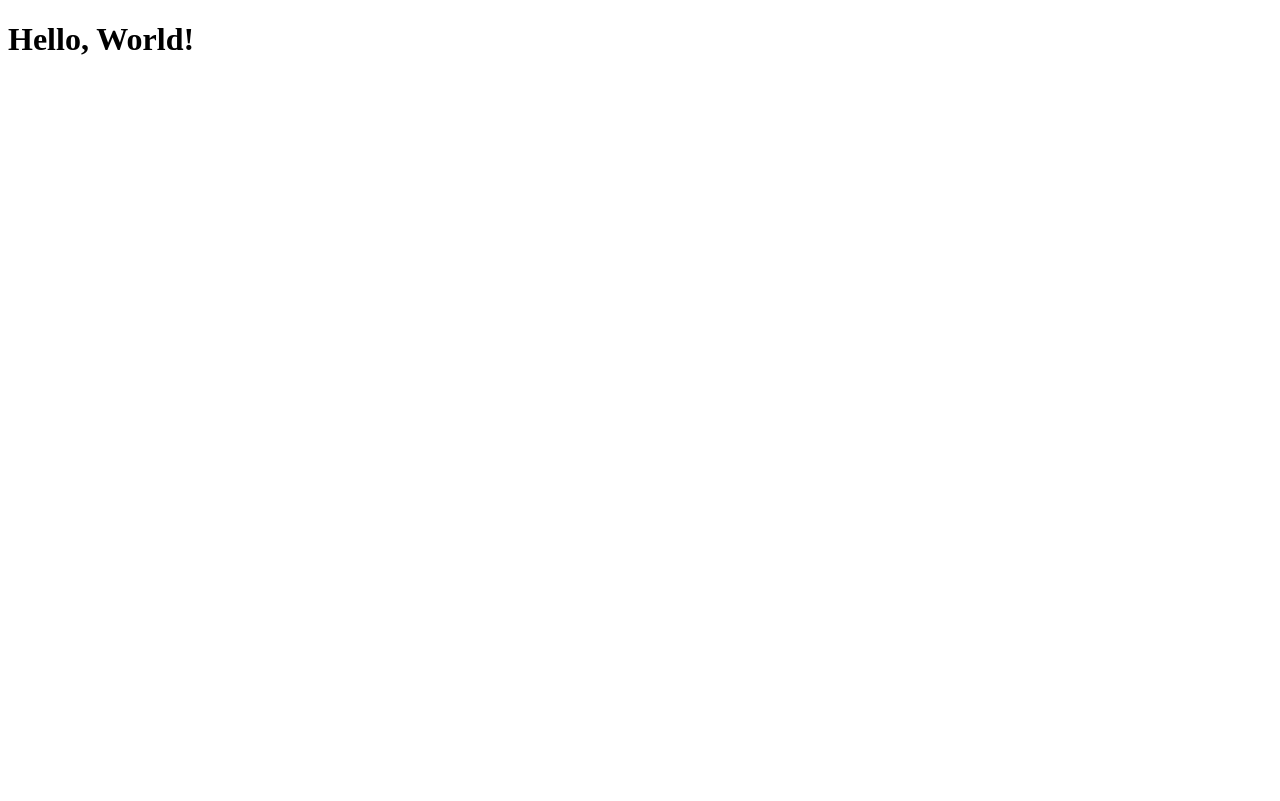
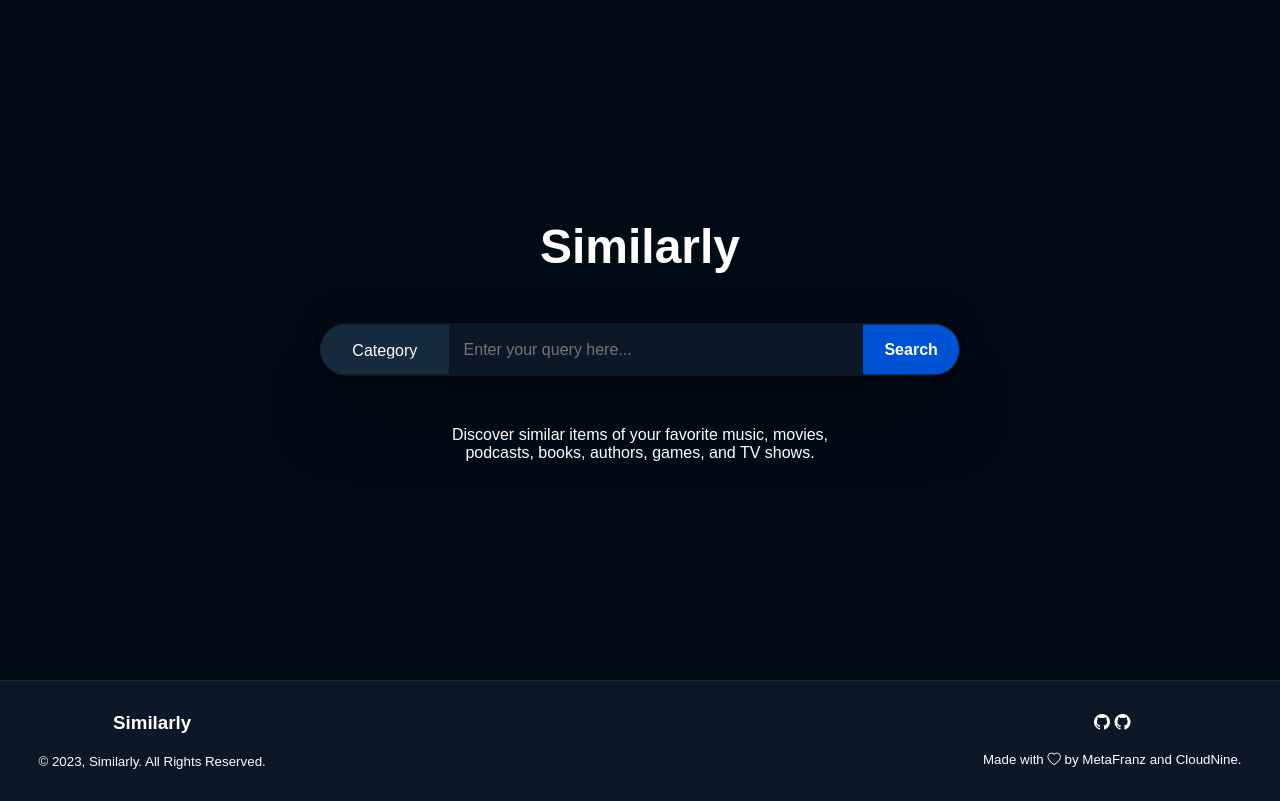
Before and after one commit to Franz1033/similarly, a Django app: page / in a window 1280 px wide. Before the commit the page is almost empty. Before the commit the page ends 55 px from the top, so only its background shows below. Run offline with Django 4.2, Linux system fonts and the light colour scheme; parts of the project's set-up code (start-up, migrations or seed data) failed here and were passed over.

Commit message:
designed homepage

```diff
--- a/main_app/static/main_app/styles.css
+++ b/main_app/static/main_app/styles.css
@@ -1,3 +1,23 @@
+:root {
+    --color-1: #000b16;
+    --color-2: #162b40;
+    --color-3: #0c1827;
+    --color-4: #0052D4;
+    --shadow: rgba(0, 0, 0, 0.25) 0px 54px 55px, rgba(0, 0, 0, 0.12) 0px -12px 30px, rgba(0, 0, 0, 0.12) 0px 4px 6px, rgba(0, 0, 0, 0.17) 0px 12px 13px, rgba(0, 0, 0, 0.09) 0px -3px 5px;;
+    --hover-shadow: rgba(14, 30, 37, 0.12) 0px 2px 4px 0px, rgba(14, 30, 37, 0.32) 0px 2px 16px 0px;
+}
+
+* {
+    margin: 0;
+    padding: 0;
+    font-family: 'Kanit', sans-serif;
+}
+
+body {
+    color: var(--primary-color);
+    background-color: var(--secondory-color);
+}
+
 table {
     font-family: arial, sans-serif;
     border-collapse: collapse;
@@ -13,3 +33,115 @@
 tr:nth-child(even) {
     background-color: #dddddd;
 }
+
+.container {
+    position: relative;
+    width: 100vw;
+    height: 85vh;
+    background-color: var(--color-1);
+}
+
+.wrapper {
+    width: 50%;
+    position: absolute;
+    top: 50%;
+    left: 50%;
+    transform: translate(-50%, -50%);
+}
+
+.wrapper h1 {
+    padding: 50px;
+    color: white;
+    font-size: 3rem;
+    text-align: center;
+}
+
+.wrapper p {
+    padding: 50px 15%;
+    color: white;
+    text-align: center;
+    font-weight: 300;
+}
+
+#searchFieldWrapper {
+    height: 50px;
+    display: flex;
+    flex-direction: row;
+    overflow: hidden;
+    border-radius: 100px;
+    box-shadow: var(--shadow);
+    border: 1px solid var(--color-2);
+    transition: 0.3s;
+}
+
+#searchFieldWrapper:hover {
+    border: 1px solid var(--color-4);
+}
+
+input[type="search"] {
+    padding: 0px 15px;
+    width: 65%;
+    font-size: 1rem;
+    color: white;
+    border: 0;
+    background-color: var(--color-3);
+}
+
+input[type="search"]:focus {
+    border: 0;
+    outline: 0;
+    background-color: var(--color-3);
+}
+
+input[type="search"]:hover {
+    background-color: var(--color-3);
+}
+
+select {
+    padding: 0px 15px;
+    width: 20%;
+    font-size: 1rem;
+    text-align: center;
+    border: 0;
+    outline: 0;
+    color: white;
+    background-color: var(--color-2);
+    -moz-appearance:none; /* Firefox */
+    -webkit-appearance:none; /* Safari and Chrome */
+    appearance:none;
+}
+
+select:hover {
+    background-color: var(--color-4);
+}
+
+input[type="submit"] {
+    width: 15%;
+    font-size: 1rem;
+    border: 0;
+    font-weight: bold;
+    text-align: center;
+    color: white;
+    background-color: var(--color-4);
+}
+
+input[type="submit"]:hover {
+    background-color: var(--color-4);
+}
+
+footer {
+    padding: 0 3vw;
+    width: 94vw;
+    height: 15vh;
+    display: flex;
+    align-items: center;
+    justify-content: space-between;
+    text-align: center;
+    color: white;
+    background-color: var(--color-3);
+    border-top: 1px solid var(--color-2);
+}
+
+footer a {
+    color: white;
+}
--- a/main_app/templates/main_app/index.html
+++ b/main_app/templates/main_app/index.html
@@ -3,6 +3,60 @@
 {% block body %}
 
 <!-- Insert Your Code Here-->
-<h1>Hello, World!</h1>
+
+<div class="container">
+
+    <div class="wrapper">
+
+        <h1>Similarly</h1>
+
+        <form action="{% url 'search' %}" method="get">
+
+            <div id="searchFieldWrapper">
+                <select name="category" required>
+                    <option value="" selected disabled>Category</option>
+                    <option value="any">Any</option>
+                    <option value="music">Music</option>
+                    <option value="movies">Movies</option>
+                    <option value="shows">Shows</option>
+                    <option value="podcasts">Podcasts</option>
+                    <option value="books">Books</option>
+                    <option value="authors">Authors</option>
+                    <option value="games">Games</option>
+                </select>
+
+                <input type="search" name="query" placeholder="Enter your query here..." required>
+
+                <input type="submit" value="Search">
+            </div>
+
+        </form>
+
+        <p>Discover similar items of your favorite music, movies, podcasts, books, authors, games, and TV shows.</p>
+
+    </div>
+
+
+</div>
+
+<footer>
+
+    <div>
+
+        <h3>Similarly</h3><br>
+        <small>© 2023, Similarly. All Rights Reserved.</small>
+
+    </div>
+
+    <div>
+
+        <a href="https://github.com/Franz1033"><i class="bi bi-github"></i></a>
+        <a href="https://github.com/theninanicole"><i class="bi bi-github"></i></a><br><br>
+
+        <small> Made with <i class="bi bi-heart"></i> by MetaFranz and CloudNine.</small>
+
+    </div>
+
+</footer>
 
 {% endblock %}
--- a/main_app/templates/main_app/layout.html
+++ b/main_app/templates/main_app/layout.html
@@ -5,6 +5,9 @@
     <meta charset="UTF-8">
     <meta http-equiv="X-UA-Compatible" content="IE=edge">
     <meta name="viewport" content="width=device-width, initial-scale=1.0">
+    <!-- Bootstrap Icons CDN -->
+    <link rel="stylesheet" href="https://cdn.jsdelivr.net/npm/bootstrap-icons@1.10.3/font/bootstrap-icons.css">
+    <!-- Main CSS -->
     <link rel="stylesheet" href="{% static 'main_app/styles.css' %}">
     <title>Similarly</title>
 </head>
--- a/main_app/urls.py
+++ b/main_app/urls.py
@@ -3,4 +3,5 @@
 
 urlpatterns = [
     path("", views.index, name="index"),
+    path("search", views.search, name="search"),
 ]
--- a/main_app/views.py
+++ b/main_app/views.py
@@ -1,21 +1,45 @@
+from django.http import Http404, HttpResponseServerError, HttpResponseRedirect
 from django.shortcuts import render
+from json import JSONDecodeError
+from django.urls import reverse
 import requests
 import json
 
 '''
+TasteDive sample API endpoint:
+url = "https://tastedive.com/api/similar?q=red+hot+chili+peppers%2C+pulp+fiction"
+
 See documentation on: https://tastedive.com/read/api
 '''
 
-# TasteDive API endpoint
-url = "https://tastedive.com/api/similar?q=red+hot+chili+peppers%2C+pulp+fiction"
-
-# Obtain the API data
-data = requests.get(url)
-
-# retrieve results using json.loads() function
-results = json.loads(data.text)
+api_key = "447490-Similarl-CZJEL2ZA"
 
 def index(request):
-    return render(request, "main_app/index.html", {
-        "results": results
-    })
+    return render(request, "main_app/index.html")
+
+def search(request):
+    if request.method == "GET":
+
+        query = request.GET.get("query").lower()
+        category = request.GET.get("category").lower()
+
+        # Obtain API endpoint data
+        data = requests.get(f"https://tastedive.com/api/similar?q={query}&type={category}&info=1&k={api_key}")
+
+        if category == "any":
+            data = requests.get(f"https://tastedive.com/api/similar?q={query}&info=1&k={api_key}")
+
+        try:
+
+            # Retrieve results
+            results = json.loads(data.text)
+
+        except JSONDecodeError:
+            raise HttpResponseServerError()
+
+        return render(request, "main_app/search.html", {
+            "results": results
+        })
+
+    else:
+        return HttpResponseRedirect(reverse("index"))
```
Also changed, not shown: main_app/templates/main_app/search.html (added, +41 -0 lines), db.sqlite3.
